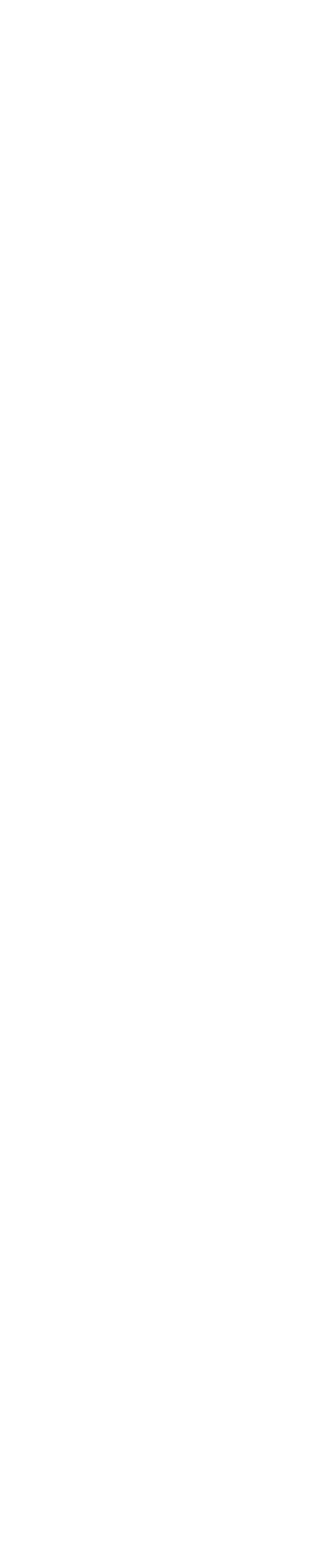
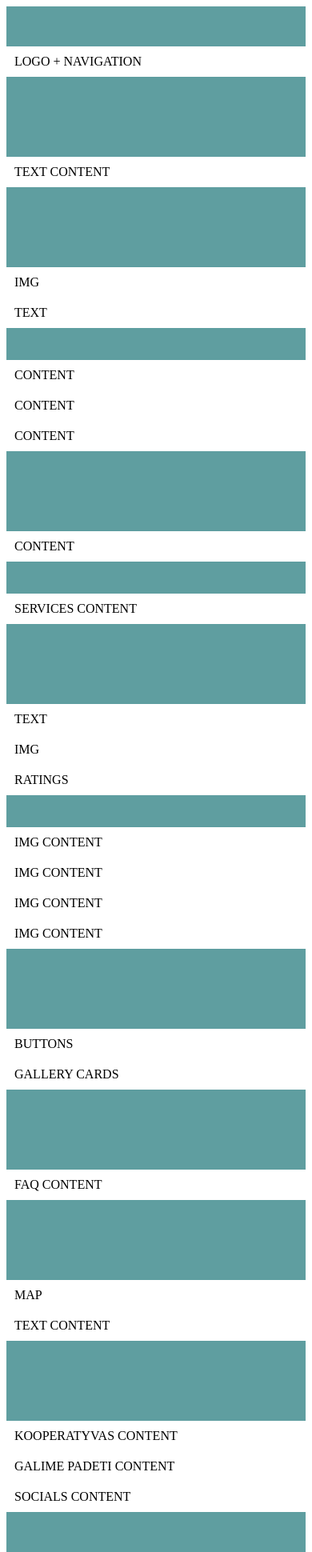
Before and after one commit to simonasablinaite/SA_project, a website: page index.html in a window 390 px wide. Shown: the whole page at 80% size. Before the commit the page ends 844 px from the top, so only its background shows below. Drawn offline with Linux system fonts and the light colour scheme.

Commit message:
Base HTML structure

```diff
--- a/css/basic/layout.css
+++ b/css/basic/layout.css
@@ -47,7 +47,7 @@
 .container,
 .container-fluid {
     width: 100%;
-    padding: 60px 0;
+    padding: 30px 0;
     float: left;
 }
 .container > .row {
--- a/index.html
+++ b/index.html
@@ -12,30 +12,108 @@
 
 <body>
    <!-- Header start -->
+   <header>
+      <div class="container">
+         <div class="row">
+            <div class="col-12">
+               LOGO + NAVIGATION
+            </div>
+         </div>
+      </div>
+   </header>
    <!-- Header end -->
 
    <!-- Hero start -->
+   <section class="container">
+      <div class="row">
+         <div class="col-12">
+            TEXT CONTENT
+         </div>
+      </div>
+   </section>
    <!-- Hero end -->
 
    <!-- About-us start -->
+   <section class="container">
+      <div class="row">
+         <div class="col-12 col-md-6">IMG</div>
+         <div class="col-12 col-md-4 ml-md-2">TEXT</div>
+      </div>
+      <div class="row">
+         <div class="col-12 col-md-3 ml-md-1">CONTENT</div>
+         <div class="col-12 col-md-3 ml-md-1">CONTENT</div>
+         <div class="col-12 col-md-3 ml-md-1">CONTENT</div>
+      </div>
+   </section>
    <!-- About-us end -->
 
    <!-- Services start -->
+   <section class="container">
+      <div class="row">
+         <div class="col-12"> CONTENT</div>
+
+      </div>
+      <div class="row">
+         <div class="col-12">
+            SERVICES CONTENT
+         </div>
+
+      </div>
+   </section>
    <!-- Services end -->
 
    <!-- Sponsores start -->
+   <section class="container">
+      <div class="row">
+         <div class="col-12 col-md-5 col-lg-3 ml-lg-1">TEXT</div>
+         <div class="col-12 col-md-5 col-lg-3 ml-lg-1">IMG</div>
+         <div class="col-12 col-md-5 col-lg-3 ml-lg-1">RATINGS</div>
+      </div>
+      <div class="row">
+         <div class="col-12 col-md-3">IMG CONTENT</div>
+         <div class="col-12 col-md-3">IMG CONTENT</div>
+         <div class="col-12 col-md-3">IMG CONTENT</div>
+         <div class="col-12 col-md-3">IMG CONTENT</div>
+      </div>
+   </section>
    <!-- Sponsores end -->
 
    <!-- Gallery start -->
+   <section class="container">
+      <div class="row">
+         <div class="col-12">BUTTONS</div>
+         <div class="col-12">GALLERY CARDS</div>
+      </div>
+   </section>
    <!-- Gallery end -->
 
    <!-- FAQ start -->
+   <section class="container">
+      <div class="row">
+         <div class="col-12 col-lg-6 ml-lg-5">
+            FAQ CONTENT
+         </div>
+      </div>
+   </section>
    <!-- FAQ end -->
 
    <!-- Contacts start -->
+   <section class="container">
+      <div class="row">
+         <div class="col-12 col-md-6">MAP</div>
+         <div class="col-12 col-md-6">TEXT CONTENT</div>
+      </div>
+   </section>
    <!-- Contacts end -->
 
    <!-- Footer start -->
+   <footer class="container">
+      <div class="row">
+         <div class="col-12 col-md-6 col-lg-4">KOOPERATYVAS CONTENT</div>
+         <div class="col-12 col-md-6 col-lg-4">GALIME PADETI CONTENT</div>
+         <div class="col-12 col-md-6 col-lg-4">SOCIALS CONTENT</div>
+      </div>
+   </footer>
    <!-- Footer end -->
    <script src="./js/main.js" type="module"></script>
 </body>
```
